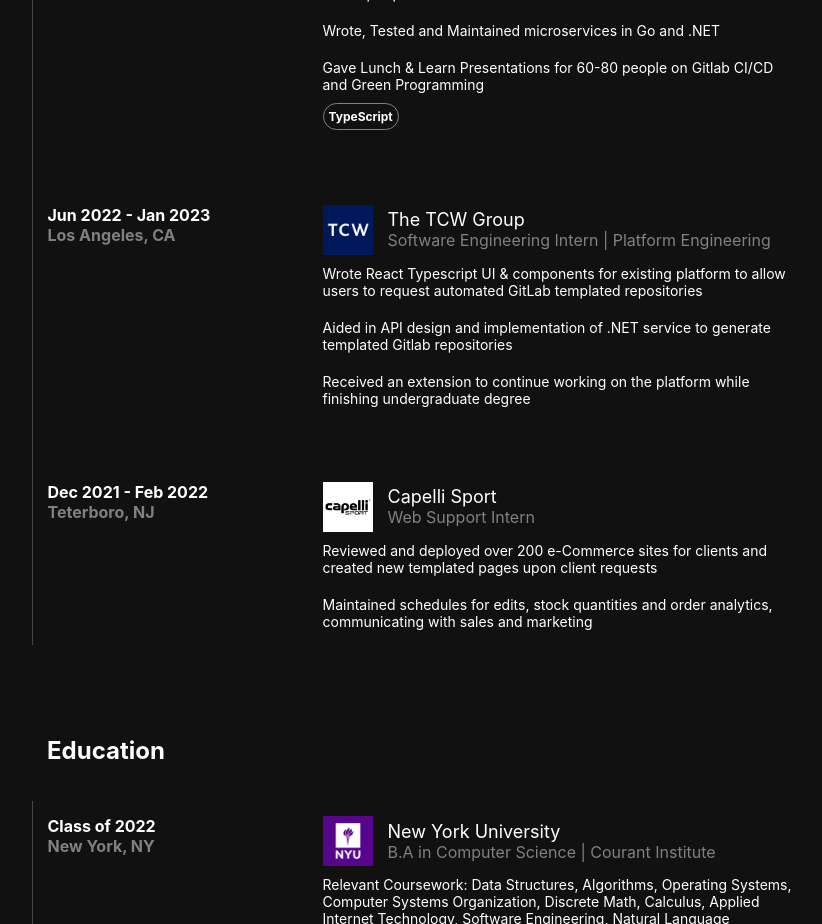
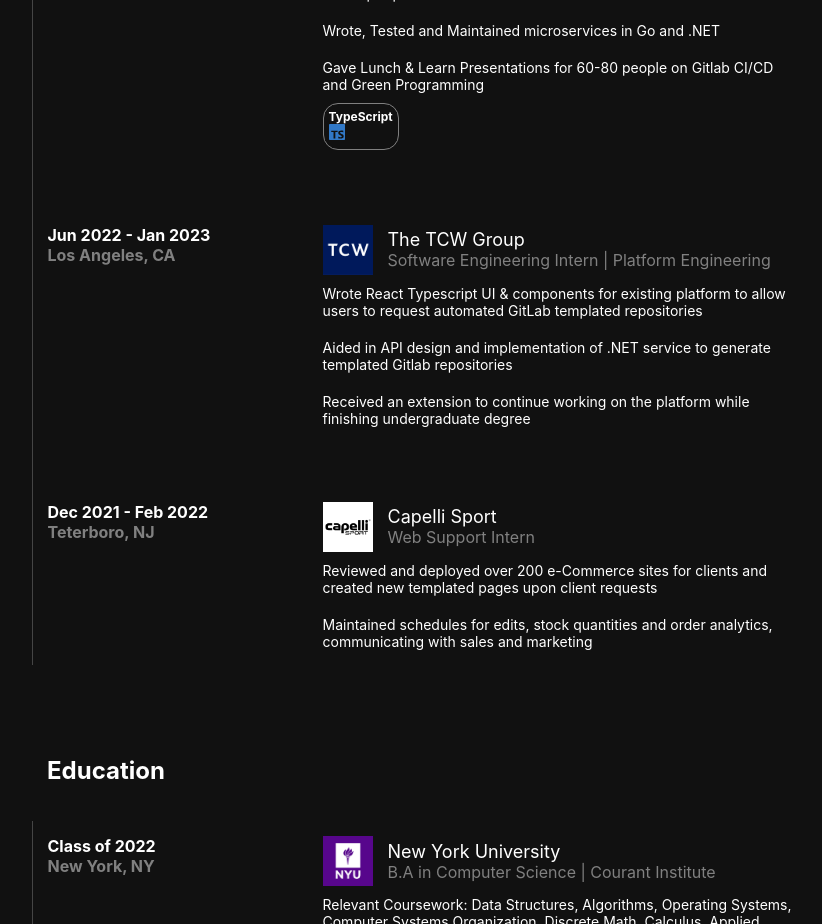
Before and after one commit to ckovacsdev/portfolio, a React (Create React App) app: page / in a window 1280 px wide. Shown: the part 840-1764 px from the top of the page, without its empty margins (218-1040 px from the left). Built offline with nearby package versions, Linux system fonts and the light colour scheme; the HTML template or start-up script is replaced by a standard one.

Commit message:
pass icon

```diff
--- a/src/components/tag/tag.tsx
+++ b/src/components/tag/tag.tsx
@@ -1,9 +1,11 @@
+import { JSX } from 'react';
 import './tag.css';
 
-export const Tag = (props: {name: string}) => {
+export const Tag = (props: {name: string, icon: JSX.Element}) => {
     return (
         <div className='tag-container'>
             <h1 className='tag-title'> {props.name} </h1>
+            <div> {props.icon} </div>
         </div>
     )
 }
--- a/src/components/work-history-card/work-history.tsx
+++ b/src/components/work-history-card/work-history.tsx
@@ -3,6 +3,12 @@ import { Tag } from '../tag/tag';
 import TCWIcon from '../../assets/tcw-logo.png';
 import './work-history.css';
 
+import { PiMapPinSimple } from "react-icons/pi";
+import { SiTypescript } from "react-icons/si";
+import { FaReact } from "react-icons/fa";
+import { FaGolang } from "react-icons/fa6";
+import { SiGraphql } from "react-icons/si";
+import { AiOutlineDotNet } from "react-icons/ai";
 
 export const WorkHistory = () => {
     return(
@@ -34,7 +40,7 @@ export const WorkHistory = () => {
                         </p>
                     </div>
                     <div className='work-history-tags'>
-                        <Tag name='TypeScript' />
+                        <Tag name='TypeScript' icon={<SiTypescript color={'#3178C6'} />}/>
 
                     </div>
                 </div>
```
